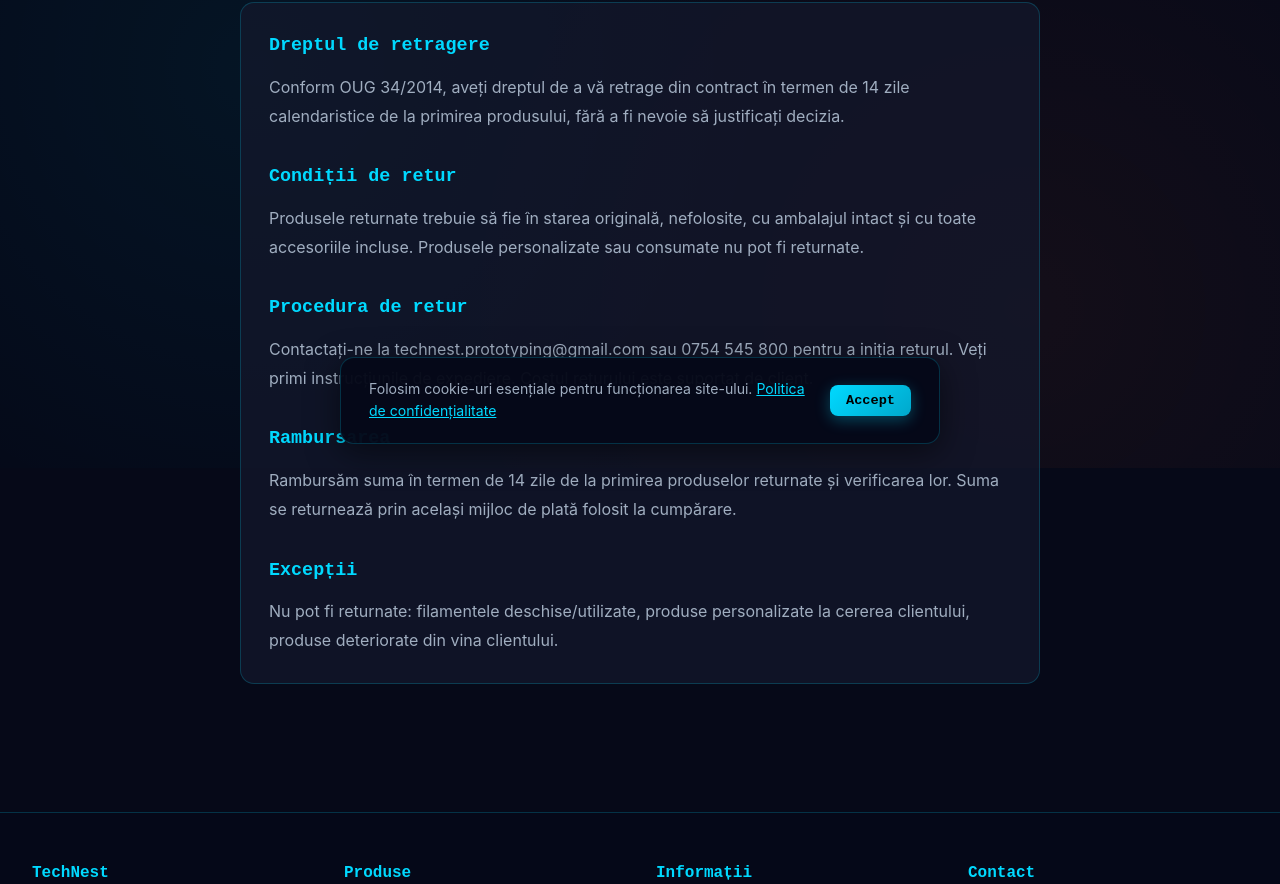
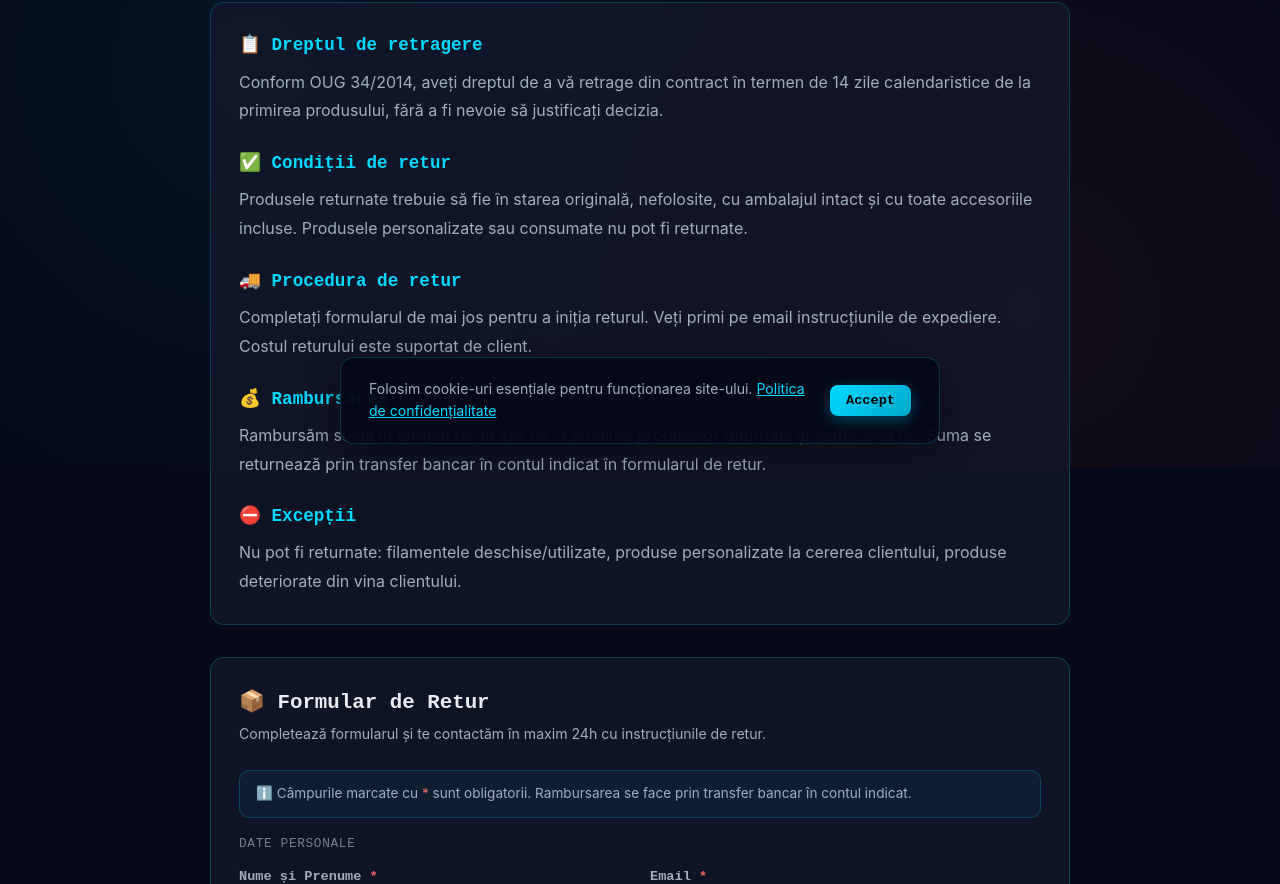
Before and after one commit to raz18bene/raul, a Next.js app: page /politica-retur in a window 1280 px wide. Shown: the part 332-1216 px from the top of the page. Built offline with nearby package versions, Linux system fonts and the light colour scheme.

Commit message:
modificari

```diff
--- a/src/app/politica-retur/page.tsx
+++ b/src/app/politica-retur/page.tsx
@@ -1,24 +1,160 @@
+'use client'
+
+import { useState } from 'react'
+
 export default function PoliticaRetur() {
+  const [form, setForm] = useState({
+    name: '', email: '', phone: '', orderNumber: '',
+    productName: '', reason: '', bankIBAN: '', bankName: '',
+  })
+  const [sent, setSent] = useState(false)
+  const [sending, setSending] = useState(false)
+  const setF = (k: string, v: string) => setForm(f => ({ ...f, [k]: v }))
+
+  async function handleSubmit(e: React.FormEvent) {
+    e.preventDefault()
+    setSending(true)
+    await fetch('/api/contact', {
+      method: 'POST',
+      headers: { 'Content-Type': 'application/json' },
+      body: JSON.stringify({
+        name: form.name,
+        email: form.email,
+        phone: form.phone,
+        message: `Cerere retur\nNr. comandă: ${form.orderNumber}\nProdus: ${form.productName}\nMotiv: ${form.reason}\nIBAN: ${form.bankIBAN}\nBancă: ${form.bankName}`,
+        type: 'cerere-retur',
+      }),
+    })
+    setSent(true)
+    setSending(false)
+  }
+
   return (
     <>
       <div className="page-header">
         <h1 className="page-title">Politica de Retur</h1>
         <p className="page-subtitle">Dreptul de retragere și condițiile de retur</p>
       </div>
-      <div className="card" style={{ maxWidth: 800, margin: '0 auto', display: 'flex', flexDirection: 'column', gap: '2rem' }}>
+
+      <div style={{ maxWidth: 860, margin: '0 auto', display: 'flex', flexDirection: 'column', gap: '2rem' }}>
+        {/* Policy text */}
+        <div className="card" style={{ display: 'flex', flexDirection: 'column', gap: '1.5rem' }}>
           {[
-          { t: 'Dreptul de retragere', c: 'Conform OUG 34/2014, aveți dreptul de a vă retrage din contract în termen de 14 zile calendaristice de la primirea produsului, fără a fi nevoie să justificați decizia.' },
-          { t: 'Condiții de retur', c: 'Produsele returnate trebuie să fie în starea originală, nefolosite, cu ambalajul intact și cu toate accesoriile incluse. Produsele personalizate sau consumate nu pot fi returnate.' },
-          { t: 'Procedura de retur', c: 'Contactați-ne la technest.prototyping@gmail.com sau 0754 545 800 pentru a iniția returul. Veți primi instrucțiunile de expediere. Costul returului este suportat de client.' },
-          { t: 'Rambursarea', c: 'Rambursăm suma în termen de 14 zile de la primirea produselor returnate și verificarea lor. Suma se returnează prin același mijloc de plată folosit la cumpărare.' },
-          { t: 'Excepții', c: 'Nu pot fi returnate: filamentele deschise/utilizate, produse personalizate la cererea clientului, produse deteriorate din vina clientului.' },
+            { t: '📋 Dreptul de retragere', c: 'Conform OUG 34/2014, aveți dreptul de a vă retrage din contract în termen de 14 zile calendaristice de la primirea produsului, fără a fi nevoie să justificați decizia.' },
+            { t: '✅ Condiții de retur', c: 'Produsele returnate trebuie să fie în starea originală, nefolosite, cu ambalajul intact și cu toate accesoriile incluse. Produsele personalizate sau consumate nu pot fi returnate.' },
+            { t: '🚚 Procedura de retur', c: 'Completați formularul de mai jos pentru a iniția returul. Veți primi pe email instrucțiunile de expediere. Costul returului este suportat de client.' },
+            { t: '💰 Rambursarea', c: 'Rambursăm suma în termen de 14 zile de la primirea produselor returnate și verificarea lor. Suma se returnează prin transfer bancar în contul indicat în formularul de retur.' },
+            { t: '⛔ Excepții', c: 'Nu pot fi returnate: filamentele deschise/utilizate, produse personalizate la cererea clientului, produse deteriorate din vina clientului.' },
           ].map(s => (
             <div key={s.t}>
-            <h2 style={{ fontFamily: 'var(--font-display)', color: 'var(--primary)', fontSize: '1.15rem', marginBottom: '0.75rem' }}>{s.t}</h2>
+              <h2 style={{ fontFamily: 'var(--font-display)', color: 'var(--primary)', fontSize: '1.1rem', marginBottom: '0.5rem' }}>{s.t}</h2>
               <p style={{ color: 'var(--text-secondary)', lineHeight: 1.8 }}>{s.c}</p>
             </div>
           ))}
         </div>
+
+        {/* Return form */}
+        <div className="card">
+          <h2 style={{ fontFamily: 'var(--font-display)', color: 'var(--text-primary)', fontSize: '1.3rem', marginBottom: '0.25rem' }}>
+            📦 Formular de Retur
+          </h2>
+          <p style={{ color: 'var(--text-secondary)', fontSize: '0.88rem', marginBottom: '1.5rem' }}>
+            Completează formularul și te contactăm în maxim 24h cu instrucțiunile de retur.
+          </p>
+
+          {sent ? (
+            <div style={{ textAlign: 'center', padding: '2.5rem' }}>
+              <div style={{ fontSize: '3rem', marginBottom: '1rem' }}>✅</div>
+              <h3 style={{ color: 'var(--success)', fontFamily: 'var(--font-display)', marginBottom: '0.5rem' }}>
+                Cererea a fost trimisă!
+              </h3>
+              <p style={{ color: 'var(--text-secondary)' }}>
+                Te contactăm în maxim 24h cu instrucțiunile de retur și adresa de expediere.
+              </p>
+            </div>
+          ) : (
+            <form onSubmit={handleSubmit} style={{ display: 'flex', flexDirection: 'column', gap: '1rem' }}>
+              <div style={{ padding: '0.75rem 1rem', background: 'rgba(0,217,255,0.05)', border: '1px solid var(--border)', borderRadius: 10, fontSize: '0.85rem', color: 'var(--text-secondary)' }}>
+                ℹ️ Câmpurile marcate cu <span style={{ color: 'var(--error)' }}>*</span> sunt obligatorii. Rambursarea se face prin transfer bancar în contul indicat.
+              </div>
+
+              {/* Date personale */}
+              <div style={{ fontFamily: 'var(--font-display)', fontSize: '0.8rem', color: 'var(--text-muted)', textTransform: 'uppercase', letterSpacing: '0.05em', marginBottom: '-0.25rem' }}>
+                Date Personale
+              </div>
+              <div className="form-row">
+                <div className="form-group">
+                  <label>Nume și Prenume <span style={{ color: 'var(--error)' }}>*</span></label>
+                  <input required value={form.name} onChange={e => setF('name', e.target.value)} placeholder="Ion Popescu" />
+                </div>
+                <div className="form-group">
+                  <label>Email <span style={{ color: 'var(--error)' }}>*</span></label>
+                  <input required type="email" value={form.email} onChange={e => setF('email', e.target.value)} placeholder="ion@example.com" />
+                </div>
+              </div>
+              <div className="form-group">
+                <label>Telefon</label>
+                <input value={form.phone} onChange={e => setF('phone', e.target.value)} placeholder="07xx xxx xxx" />
+              </div>
+
+              {/* Detalii comandă */}
+              <div style={{ fontFamily: 'var(--font-display)', fontSize: '0.8rem', color: 'var(--text-muted)', textTransform: 'uppercase', letterSpacing: '0.05em', marginTop: '0.5rem', marginBottom: '-0.25rem' }}>
+                Detalii Comandă
+              </div>
+              <div className="form-row">
+                <div className="form-group">
+                  <label>Număr Comandă <span style={{ color: 'var(--error)' }}>*</span></label>
+                  <input required value={form.orderNumber} onChange={e => setF('orderNumber', e.target.value)} placeholder="ORD-1234567890" />
+                </div>
+                <div className="form-group">
+                  <label>Denumire Produs <span style={{ color: 'var(--error)' }}>*</span></label>
+                  <input required value={form.productName} onChange={e => setF('productName', e.target.value)} placeholder="ex: BambuLab PLA Matte 1kg" />
+                </div>
+              </div>
+              <div className="form-group">
+                <label>Motiv retur <span style={{ color: 'var(--error)' }}>*</span></label>
+                <select required value={form.reason} onChange={e => setF('reason', e.target.value)}>
+                  <option value="">— Selectează motivul —</option>
+                  <option value="Produs defect / deteriorat la livrare">Produs defect / deteriorat la livrare</option>
+                  <option value="Produs diferit față de descriere">Produs diferit față de descriere</option>
+                  <option value="M-am răzgândit (drept de retragere 14 zile)">M-am răzgândit (drept de retragere 14 zile)</option>
+                  <option value="Dimensiune / specificații incorecte">Dimensiune / specificații incorecte</option>
+                  <option value="Produs incorect livrat">Produs incorect livrat</option>
+                  <option value="Alt motiv">Alt motiv</option>
+                </select>
+              </div>
+
+              {/* Date bancare */}
+              <div style={{ fontFamily: 'var(--font-display)', fontSize: '0.8rem', color: 'var(--text-muted)', textTransform: 'uppercase', letterSpacing: '0.05em', marginTop: '0.5rem', marginBottom: '-0.25rem' }}>
+                Date Bancare (pentru rambursare)
+              </div>
+              <div className="form-row">
+                <div className="form-group">
+                  <label>IBAN <span style={{ color: 'var(--error)' }}>*</span></label>
+                  <input required value={form.bankIBAN} onChange={e => setF('bankIBAN', e.target.value.toUpperCase())} placeholder="RO49 AAAA 1B31 0075 9384 0000" maxLength={34} style={{ fontFamily: 'monospace' }} />
+                </div>
+                <div className="form-group">
+                  <label>Banca <span style={{ color: 'var(--error)' }}>*</span></label>
+                  <input required value={form.bankName} onChange={e => setF('bankName', e.target.value)} placeholder="ex: BT, ING, Raiffeisen..." />
+                </div>
+              </div>
+
+              <div style={{ padding: '0.75rem 1rem', background: 'rgba(72,187,120,0.06)', border: '1px solid rgba(72,187,120,0.3)', borderRadius: 8, fontSize: '0.82rem', color: 'var(--text-secondary)' }}>
+                🔒 Datele bancare sunt folosite exclusiv pentru rambursarea sumei și nu sunt stocate în nicio bază de date externă.
+              </div>
+
+              <button
+                type="submit"
+                className="btn btn-primary"
+                style={{ justifyContent: 'center', marginTop: '0.5rem' }}
+                disabled={sending}
+              >
+                {sending ? '⏳ Se trimite...' : '📤 Trimite Cererea de Retur'}
+              </button>
+            </form>
+          )}
+        </div>
+      </div>
     </>
   )
 }
```
Lines whose indentation alone changed are shown as unchanged.
